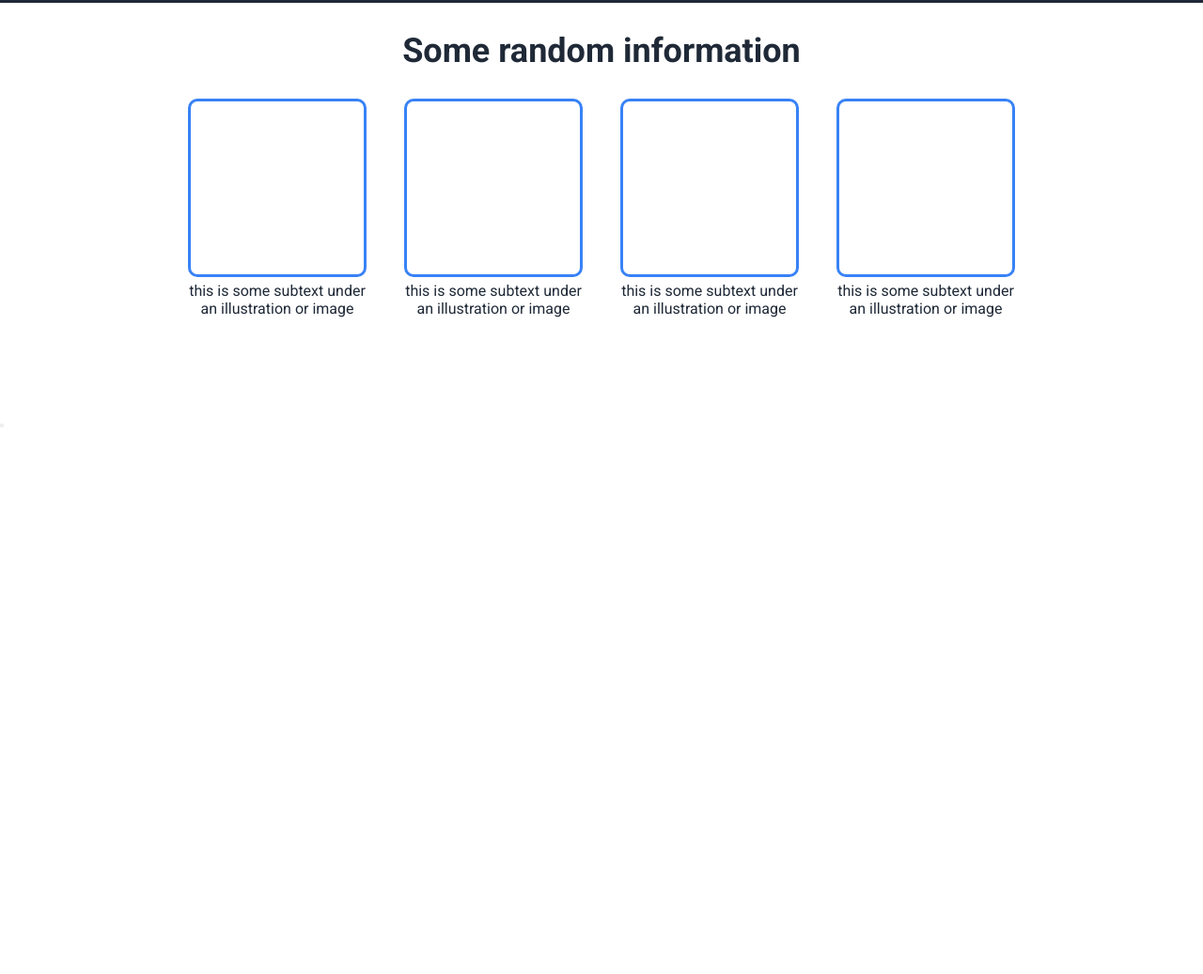
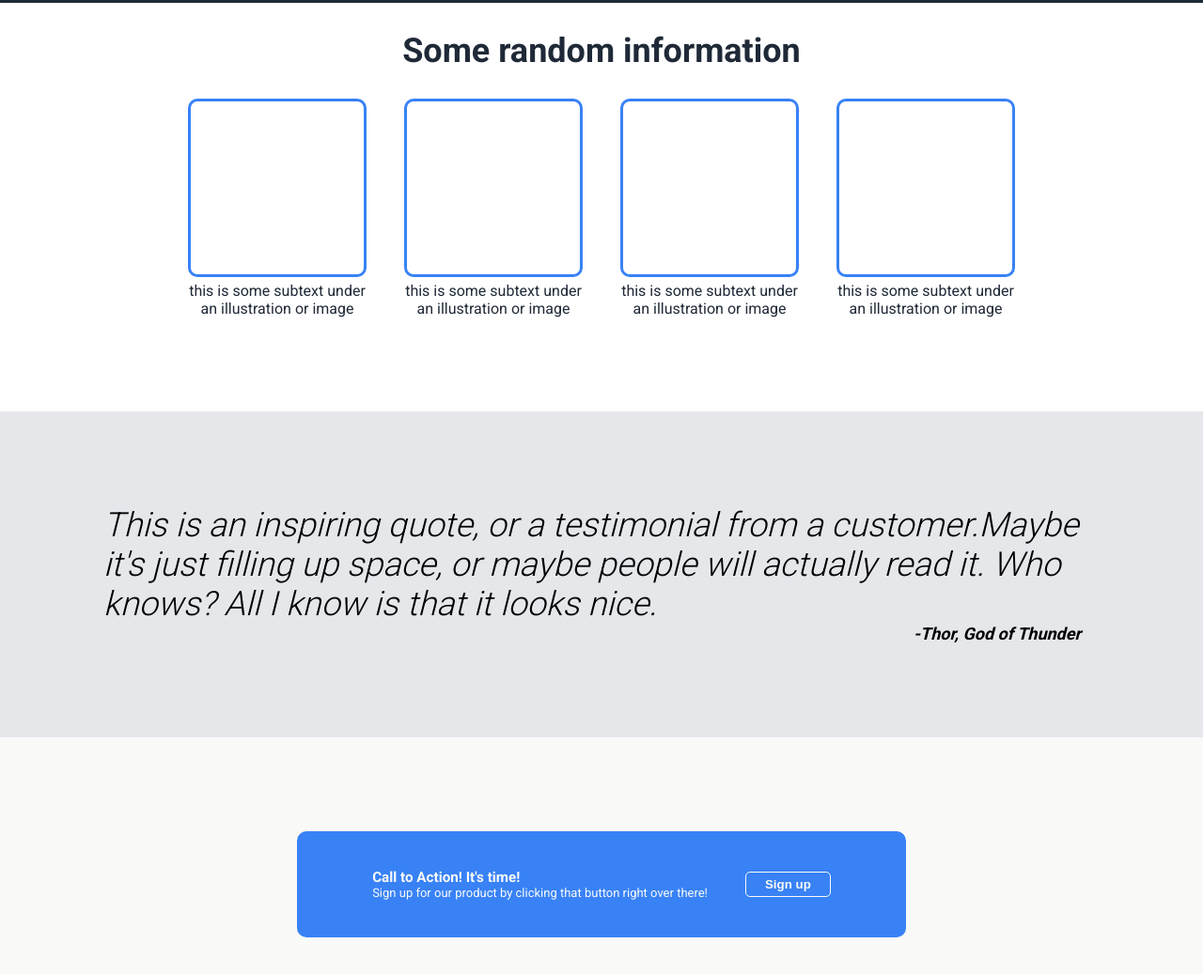
Before and after one commit to ARU-Kiwu/landing-page-odin-project, a plain HTML site: page index.html in a window 1280 px wide. Shown: the part 519-1556 px from the top of the page at 94% size. Before the commit the page ends 976 px from the top, so only its background shows below. Drawn offline with Linux system fonts and the light colour scheme.

Commit message:
Add quote and filler sections
I added the filler and the quote section to the webpage

```diff
--- a/index.html
+++ b/index.html
@@ -29,11 +29,15 @@
     <div class="header">
         <div class="about">
             <h2>This Website is awesome</h2>
-            <p>Lorem ipsum dolor sit amet consectetur adipisicing elit. Ex consectetur molestias at nemo amet corporis libero nam ratione, quod ad, ipsa labore.</p>
+            <p>Lorem ipsum dolor sit amet consectetur adipisicing elit. Ex consectetur molestias at nemo amet corporis
+                libero nam ratione, quod ad, ipsa labore.</p>
             <button>Sign up</button>
         </div>
-        <div class="image"><div class="img">  <p>This is just a placeholder</p></div>
-  </div>
+        <div class="image">
+            <div class="img">
+                <p>This is just a placeholder</p>
+            </div>
+        </div>
     </div>
     <div class="info">
         <div class="info-title">
@@ -60,18 +64,22 @@
     </div>
     <div class="quote">
         <div>
-            <p></p>
+            <p>This is an inspiring quote, or a testimonial from a customer.Maybe it's just filling up space, or maybe
+                people will actually read it. Who knows? All I know is that it looks nice.</p>
         </div>
         <div>
-            <p></p>
+            <p class="author">-Thor, God of Thunder</p>
         </div>
     </div>
     <div class="call-to-action">
-        <div>
-            <h3></h3>
-            <p></p>
+        <div class="cta-wrapper">
+            <div class="cta-info">
+                <h3>Call to Action! It's time!</h3>
+                <p>Sign up for our product by clicking that button right over there!</p>
+            </div>
+            <div class="cta-button"><button>Sign up</button></div>
         </div>
-        <div><button></button></div>
+
     </div>
     <footer>
         <p></p>
--- a/styles/styles.css
+++ b/styles/styles.css
@@ -132,8 +132,58 @@ nav ul {
 
 /* ==== Quote section ==== */
 
+.quote {
+    display: flex;
+    padding:100px 110px;
+    background-color: var(--lightgray-color);
+    font-size:36px;
+    font-style: italic;
+    font-weight: lighter;
+    flex-direction: column;
+}
 
+.author {
+    display: flex;
+    font-weight: bold;
+    font-size: 18px;
+    justify-content: flex-end;
+    margin-right:20px;
+}
 
 /* ==== CTA section ==== */
 
+.call-to-action {
+    display: flex;
+    justify-content: center;
+    align-items: center;
+    background: var(--white-color);
+    color:var(--white-color);
+    font-size:13px;
+    padding:100px 0;
+}
+
+.cta-wrapper {
+    background: var(--blue-color);
+    display: flex;
+    padding: 40px 80px;
+    border-radius:10px;
+    align-items: center;
+}
+
+.call-to-action button {
+    background-color: var(--blue-color);
+    border:1px solid var(--white-color);
+    border-radius:5px;
+    padding:5px 20px;
+    color:var(--white-color);
+    font-weight: bold;
+}
+
+.cta-button {
+    display: flex;
+    justify-content: center;
+    align-items: center;
+    margin-left:40px;
+}
+
 /* ==== footer section ==== */
```
